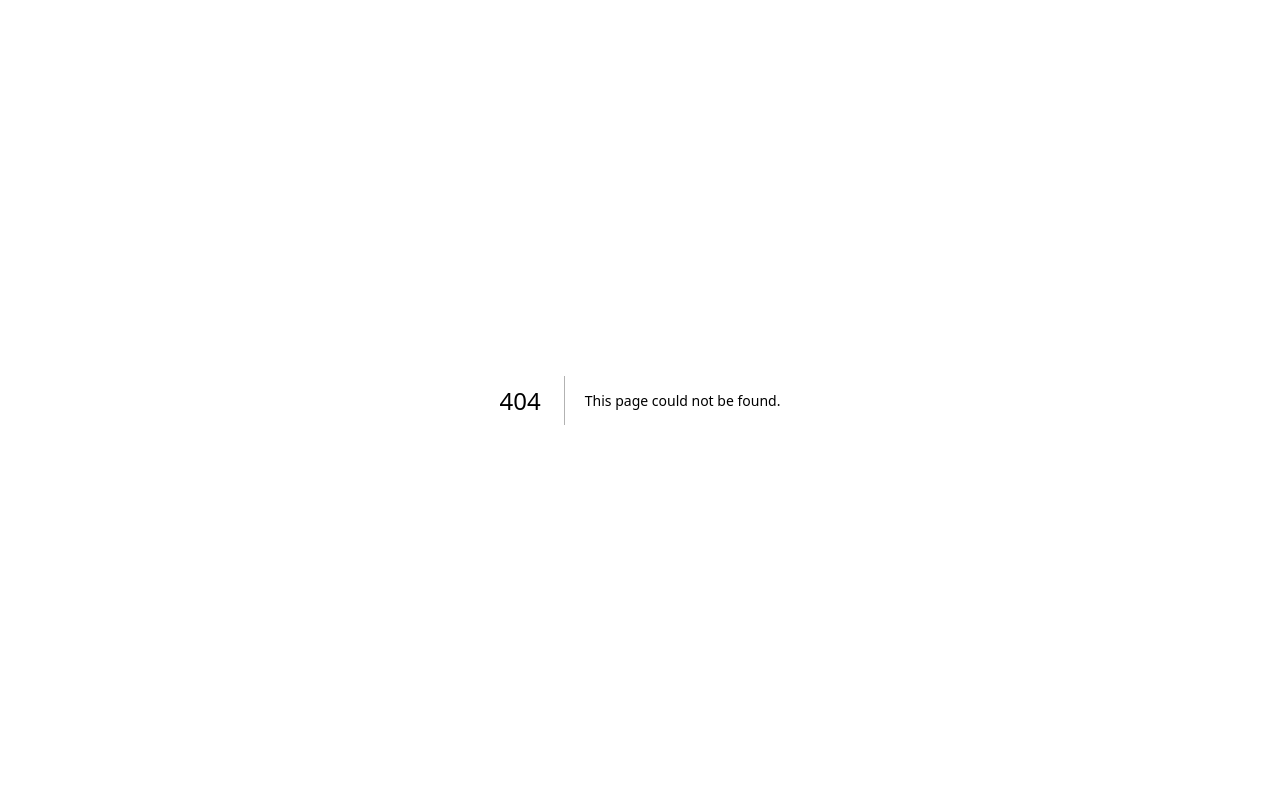
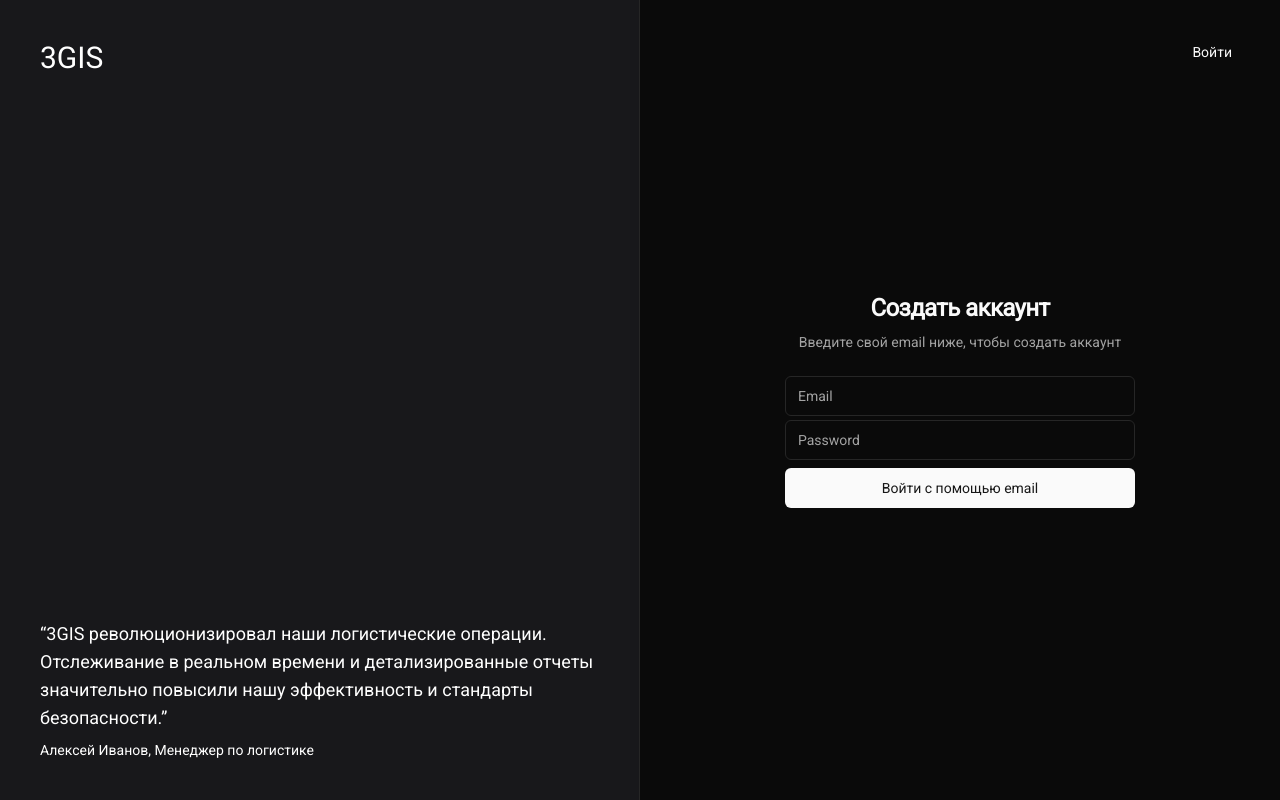
Before and after one commit to darkhanakh/3gis, a Next.js app: page /register in a window 1280 px wide. Before the commit this address had no page. Built offline with nearby package versions, Linux system fonts and the light colour scheme.

Commit message:
feat: implement auth page

```diff
--- /dev/null
+++ b/app/(auth)/register/page.tsx
@@ -0,0 +1,57 @@
+import { Metadata } from 'next';
+import Image from 'next/image';
+import Link from 'next/link';
+
+import { cn } from '@/lib/utils';
+import { buttonVariants } from '@/components/ui/button';
+import { UserAuthForm } from '@/components/shared/user-auth-form';
+
+export default function RegisterPage() {
+  return (
+    <>
+      <div className="container relative hidden min-h-screen flex-col items-center justify-center md:grid lg:max-w-none lg:grid-cols-2 lg:px-0">
+        <Link
+          href="/login"
+          className={cn(
+            buttonVariants({ variant: 'ghost' }),
+            'absolute right-4 top-4 md:right-8 md:top-8'
+          )}
+        >
+          Войти
+        </Link>
+        <div className="relative hidden h-full flex-col bg-muted p-10 text-white dark:border-r lg:flex">
+          <div className="absolute inset-0 bg-zinc-900" />
+          <div className="relative z-20 flex items-center text-3xl font-medium">
+            3GIS
+          </div>
+          <div className="relative z-20 mt-auto">
+            <blockquote className="space-y-2">
+              <p className="text-lg">
+                &ldquo;3GIS революционизировал наши логистические операции.
+                Отслеживание в реальном времени и детализированные отчеты
+                значительно повысили нашу эффективность и стандарты
+                безопасности.&rdquo;
+              </p>
+              <footer className="text-sm">
+                Алексей Иванов, Менеджер по логистике
+              </footer>
+            </blockquote>
+          </div>
+        </div>
+        <div className="lg:p-8">
+          <div className="mx-auto flex w-full flex-col justify-center space-y-6 sm:w-[350px]">
+            <div className="flex flex-col space-y-2 text-center">
+              <h1 className="text-2xl font-semibold tracking-tight">
+                Создать аккаунт
+              </h1>
+              <p className="text-sm text-muted-foreground">
+                Введите свой email ниже, чтобы создать аккаунт
+              </p>
+            </div>
+            <UserAuthForm />
+          </div>
+        </div>
+      </div>
+    </>
+  );
+}
--- a/components/shared/header.tsx
+++ b/components/shared/header.tsx
@@ -34,7 +34,9 @@ export const Header: React.FC<Props> = ({ className }) => {
         </div>
 
         <div>
-          <Button>Начать</Button>
+          <Link href="/register">
+            <Button>Начать</Button>
+          </Link>
         </div>
       </Container>
     </header>
--- /dev/null
+++ b/components/shared/user-auth-form.tsx
@@ -0,0 +1,62 @@
+'use client';
+
+import * as React from 'react';
+
+import { cn } from '@/lib/utils';
+import { Button } from '@/components/ui/button';
+import { Input } from '@/components/ui/input';
+import { Label } from '@/components/ui/label';
+import { Github, LoaderCircle } from 'lucide-react';
+
+interface UserAuthFormProps extends React.HTMLAttributes<HTMLDivElement> {}
+
+export function UserAuthForm({ className, ...props }: UserAuthFormProps) {
+  const [isLoading, setIsLoading] = React.useState<boolean>(false);
+
+  async function onSubmit(event: React.SyntheticEvent) {
+    event.preventDefault();
+    setIsLoading(true);
+
+    setTimeout(() => {
+      setIsLoading(false);
+    }, 3000);
+  }
+
+  return (
+    <div className={cn('grid gap-6', className)} {...props}>
+      <form onSubmit={onSubmit}>
+        <div className="grid gap-2">
+          <div className="grid gap-1">
+            <Label className="sr-only" htmlFor="email">
+              Email
+            </Label>
+            <Input
+              id="email"
+              placeholder="Email"
+              type="email"
+              autoCapitalize="none"
+              autoComplete="email"
+              autoCorrect="off"
+              disabled={isLoading}
+            />
+            <Input
+              id="password"
+              placeholder="Password"
+              type="password"
+              autoCapitalize="none"
+              autoComplete="off"
+              autoCorrect="off"
+              disabled={isLoading}
+            />
+          </div>
+          <Button disabled={isLoading}>
+            {isLoading && (
+              <LoaderCircle size={16} className="mr-2 animate-spin" />
+            )}
+            Войти с помощью email
+          </Button>
+        </div>
+      </form>
+    </div>
+  );
+}
--- /dev/null
+++ b/components/ui/card.tsx
@@ -0,0 +1,79 @@
+import * as React from "react"
+
+import { cn } from "@/lib/utils"
+
+const Card = React.forwardRef<
+  HTMLDivElement,
+  React.HTMLAttributes<HTMLDivElement>
+>(({ className, ...props }, ref) => (
+  <div
+    ref={ref}
+    className={cn(
+      "rounded-lg border bg-card text-card-foreground shadow-sm",
+      className
+    )}
+    {...props}
+  />
+))
+Card.displayName = "Card"
+
+const CardHeader = React.forwardRef<
+  HTMLDivElement,
+  React.HTMLAttributes<HTMLDivElement>
+>(({ className, ...props }, ref) => (
+  <div
+    ref={ref}
+    className={cn("flex flex-col space-y-1.5 p-6", className)}
+    {...props}
+  />
+))
+CardHeader.displayName = "CardHeader"
+
+const CardTitle = React.forwardRef<
+  HTMLParagraphElement,
+  React.HTMLAttributes<HTMLHeadingElement>
+>(({ className, ...props }, ref) => (
+  <h3
+    ref={ref}
+    className={cn(
+      "text-2xl font-semibold leading-none tracking-tight",
+      className
+    )}
+    {...props}
+  />
+))
+CardTitle.displayName = "CardTitle"
+
+const CardDescription = React.forwardRef<
+  HTMLParagraphElement,
+  React.HTMLAttributes<HTMLParagraphElement>
+>(({ className, ...props }, ref) => (
+  <p
+    ref={ref}
+    className={cn("text-sm text-muted-foreground", className)}
+    {...props}
+  />
+))
+CardDescription.displayName = "CardDescription"
+
+const CardContent = React.forwardRef<
+  HTMLDivElement,
+  React.HTMLAttributes<HTMLDivElement>
+>(({ className, ...props }, ref) => (
+  <div ref={ref} className={cn("p-6 pt-0", className)} {...props} />
+))
+CardContent.displayName = "CardContent"
+
+const CardFooter = React.forwardRef<
+  HTMLDivElement,
+  React.HTMLAttributes<HTMLDivElement>
+>(({ className, ...props }, ref) => (
+  <div
+    ref={ref}
+    className={cn("flex items-center p-6 pt-0", className)}
+    {...props}
+  />
+))
+CardFooter.displayName = "CardFooter"
+
+export { Card, CardHeader, CardFooter, CardTitle, CardDescription, CardContent }
--- /dev/null
+++ b/components/ui/input.tsx
@@ -0,0 +1,25 @@
+import * as React from "react"
+
+import { cn } from "@/lib/utils"
+
+export interface InputProps
+  extends React.InputHTMLAttributes<HTMLInputElement> {}
+
+const Input = React.forwardRef<HTMLInputElement, InputProps>(
+  ({ className, type, ...props }, ref) => {
+    return (
+      <input
+        type={type}
+        className={cn(
+          "flex h-10 w-full rounded-md border border-input bg-background px-3 py-2 text-sm ring-offset-background file:border-0 file:bg-transparent file:text-sm file:font-medium placeholder:text-muted-foreground focus-visible:outline-none focus-visible:ring-2 focus-visible:ring-ring focus-visible:ring-offset-2 disabled:cursor-not-allowed disabled:opacity-50",
+          className
+        )}
+        ref={ref}
+        {...props}
+      />
+    )
+  }
+)
+Input.displayName = "Input"
+
+export { Input }
--- /dev/null
+++ b/components/ui/label.tsx
@@ -0,0 +1,26 @@
+"use client"
+
+import * as React from "react"
+import * as LabelPrimitive from "@radix-ui/react-label"
+import { cva, type VariantProps } from "class-variance-authority"
+
+import { cn } from "@/lib/utils"
+
+const labelVariants = cva(
+  "text-sm font-medium leading-none peer-disabled:cursor-not-allowed peer-disabled:opacity-70"
+)
+
+const Label = React.forwardRef<
+  React.ElementRef<typeof LabelPrimitive.Root>,
+  React.ComponentPropsWithoutRef<typeof LabelPrimitive.Root> &
+    VariantProps<typeof labelVariants>
+>(({ className, ...props }, ref) => (
+  <LabelPrimitive.Root
+    ref={ref}
+    className={cn(labelVariants(), className)}
+    {...props}
+  />
+))
+Label.displayName = LabelPrimitive.Root.displayName
+
+export { Label }
--- a/package.json
+++ b/package.json
@@ -9,6 +9,7 @@
     "lint": "next lint"
   },
   "dependencies": {
+    "@radix-ui/react-label": "^2.1.0",
     "@radix-ui/react-slot": "^1.1.0",
     "class-variance-authority": "^0.7.0",
     "clsx": "^2.1.1",
```
Also changed, not shown: app/(auth)/login/page.tsx (added), 1 other file (tests, documents, lock files or other folders).
